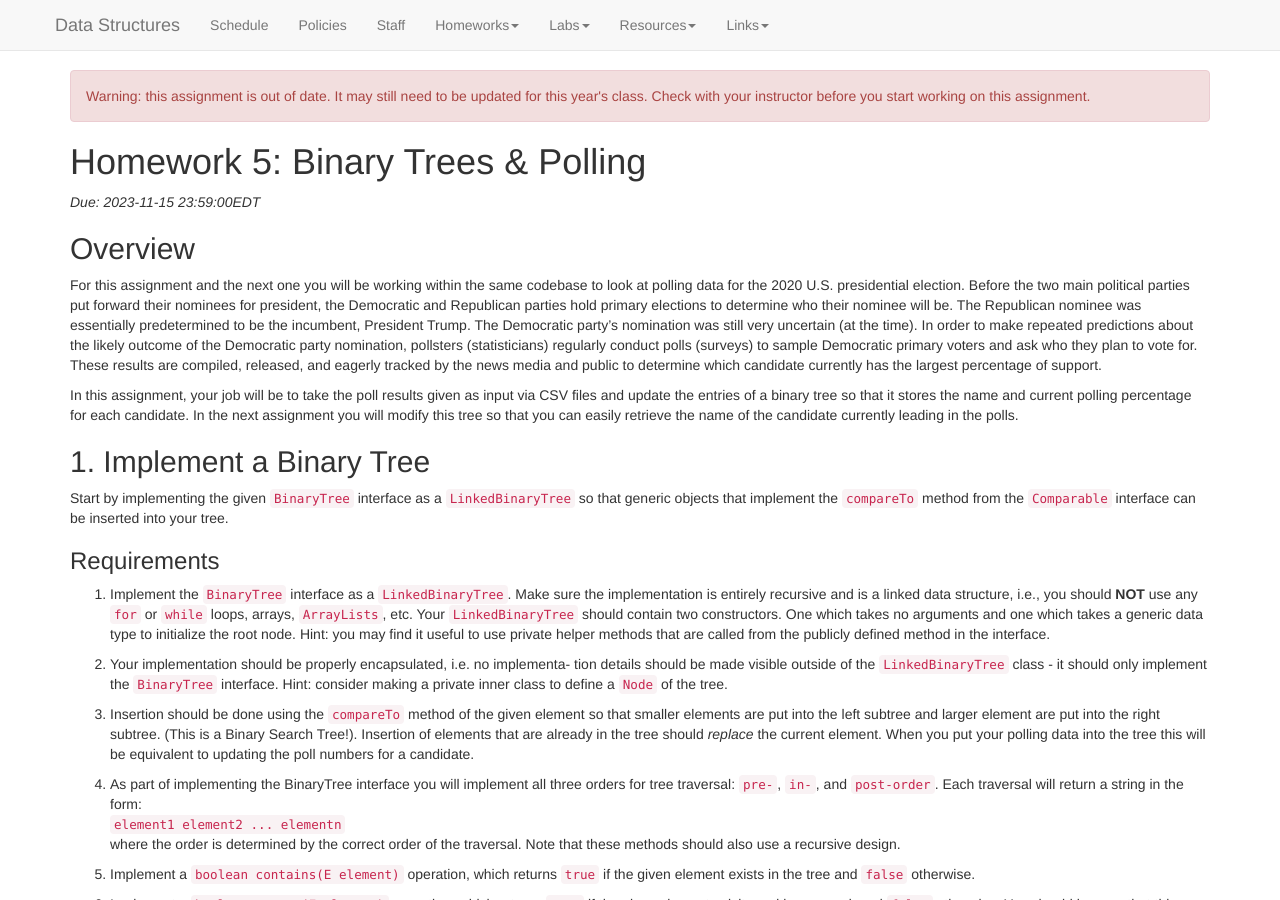
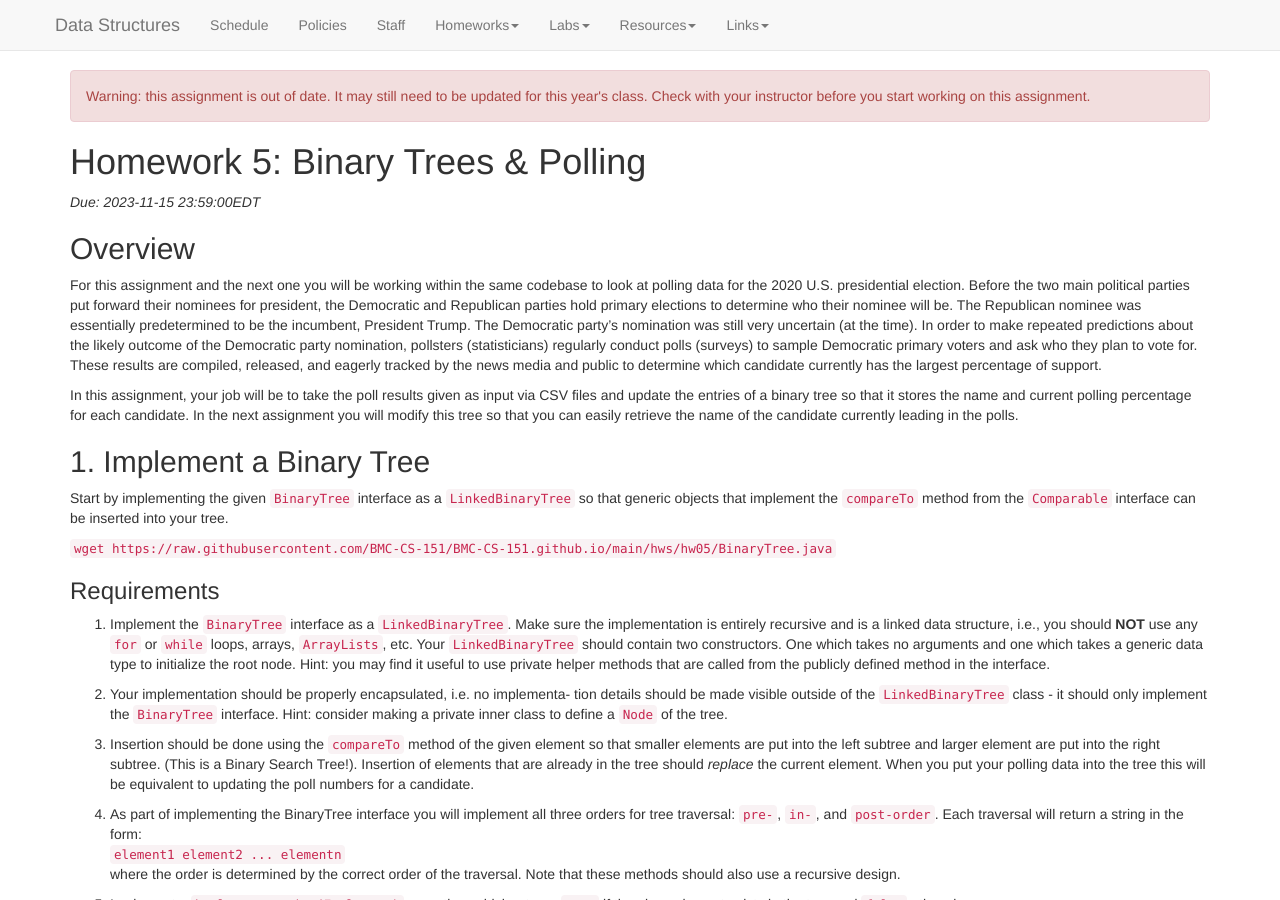
Before and after one commit to kalte0/BMC-CS-151.github.io, a Jekyll site: the page built from hws/HW05.md, in a window 1280 px wide and 900 px high. Built offline with Jekyll 4.4.1, drawn with Linux system fonts in a browser that asks for light colours; nearby versions of some CDN libraries.

Commit message:
Update HW05.md

```diff
--- a/hws/HW05.md
+++ b/hws/HW05.md
@@ -83,6 +83,8 @@ Start by implementing the given `BinaryTree` interface
 as a `LinkedBinaryTree` so that generic objects that implement
 the `compareTo` method from the `Comparable` interface can be inserted into
 your tree.
+
+`wget https://raw.githubusercontent.com/BMC-CS-151/BMC-CS-151.github.io/main/hws/hw05/BinaryTree.java`
 
 ### Requirements
 
```
